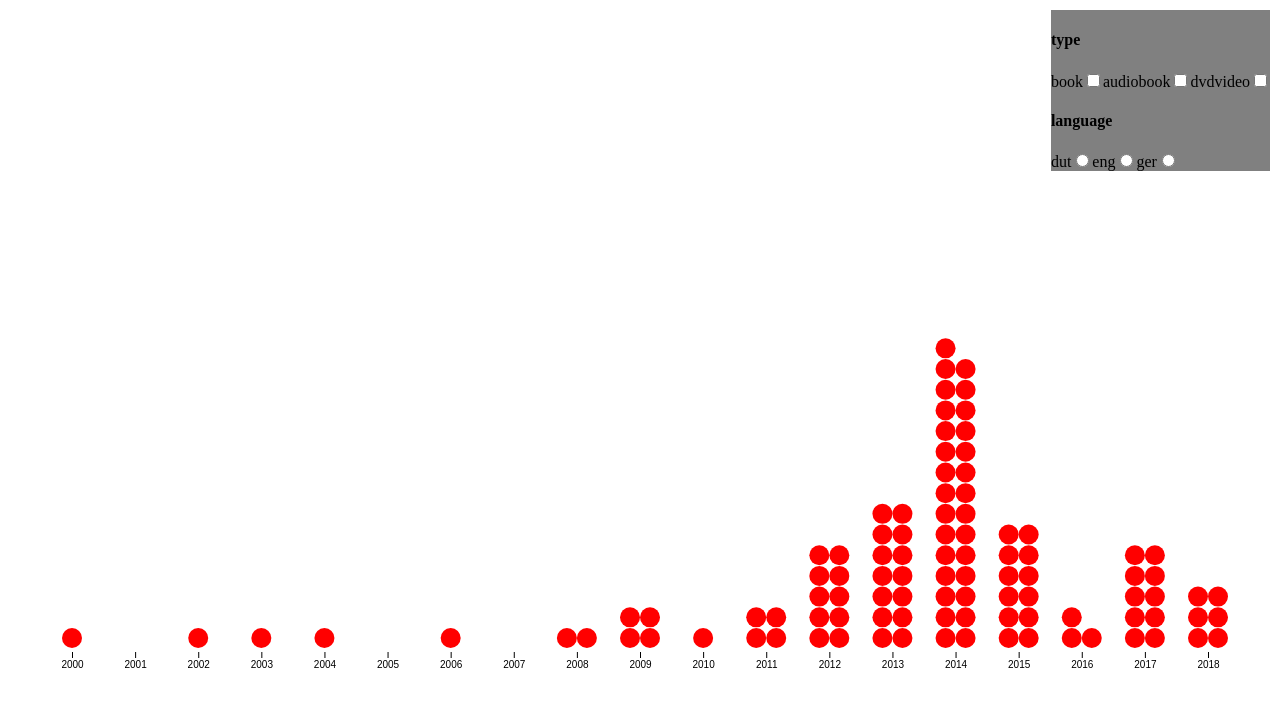
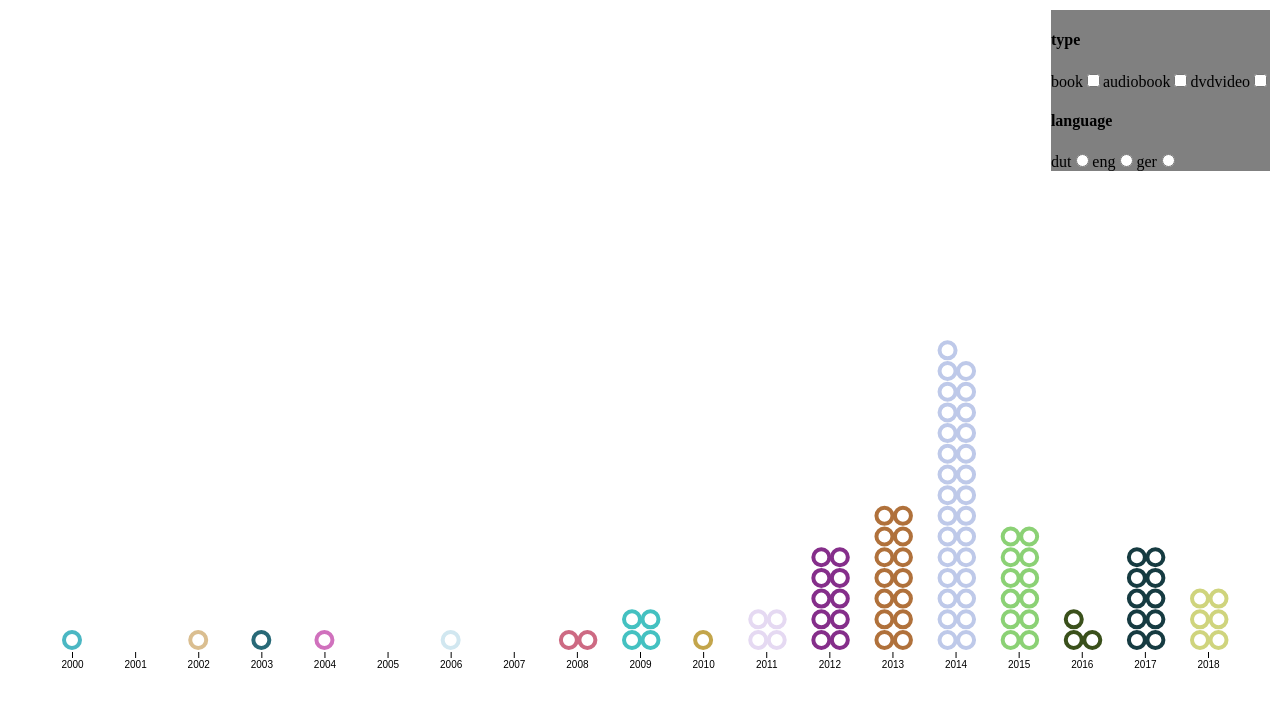
Before and after one commit to Denniswegereef/frontend-data, a website: page src/index.html in a window 1280 px wide. Drawn offline with Linux system fonts and the light colour scheme.

```diff
--- a/src/index.js
+++ b/src/index.js
@@ -7,7 +7,8 @@
   left: 72
 }
 
-const dotSize = 10
+const dotSize = 8
+const dotSpacing = 2.5
 
 const width = window.innerWidth - margin.left - margin.right,
   height = 600
@@ -46,7 +47,9 @@
   const uniqueYears = uniqueKeys(data, 'publicationYear', 'asc')
 
   const bandScaleX = d3.scaleBand().range([0, width])
-  let xScale = d3.scaleLinear().range([0, width])
+  const xScale = d3.scaleLinear().range([0, width])
+  const yScale = d3.scaleLinear().range([height, 0])
+  const bandScaleY = d3.scaleBand().range([0, height])
 
   update(data)
   filterSystem(data)
@@ -139,18 +142,6 @@
       .key(book => book.publicationYear)
       .entries(newData)
 
-    // Get the min and max year
-    var maxYearsTotal = d3.max(yearsSorted, d => d.values.length)
-
-    const yScale = d3
-      .scaleLinear()
-      .range([height, 0])
-      .domain([0, maxYearsTotal])
-    const bandScaleY = d3
-      .scaleBand()
-      .range([0, height])
-      .domain([0, maxYearsTotal])
-
     updateScale(yearsSorted)
 
     const groups = svg.selectAll('.group').data(yearsSorted)
@@ -168,8 +159,7 @@
       .selectAll('.group')
       .selectAll('circle')
       .data(d => d.values.map(item => item))
-
-    circles.exit().remove()
+      .style('stroke', d => yearColors[d.publicationYear])
 
     circles
       .enter()
@@ -177,8 +167,19 @@
       .attr('class', 'dot')
       .attr('r', dotSize)
       .attr('cy', (d, i) => yScale(Math.floor(i / 2)))
-      .attr('cx', (d, i) => (i % 2 ? dotSize * 2 : 0))
-      .style('fill', d => 'red')
+      .attr('cx', (d, i) => (i % 2 ? dotSize * 2 + dotSpacing : 0))
+      .style('fill', '#fff')
+      .style('stroke', d => yearColors[d.publicationYear])
+      .attr('stroke-width', 4)
+      .on('mouseover', function(d) {
+        d3.select(this).style('fill', yearColors[d.publicationYear])
+      })
+      .on('mouseout', function(d) {
+        d3.select(this).style('fill', '#fff')
+        d3.select(this).attr('r', dotSize)
+      })
+
+    circles.exit().remove()
   }
 
   function getXposition(d) {
@@ -191,7 +192,14 @@
     const min = d3.min(updatedData.map(d => d.key))
     const max = d3.max(updatedData.map(d => d.key))
 
+    // Get the min and max year
+    const maxYearsTotal = d3.max(updatedData, d => d.values.length)
+
     bandScaleX.domain([0, updatedData.length])
+
+    yScale.domain([0, maxYearsTotal])
+
+    bandScaleY.domain([0, maxYearsTotal])
 
     xScale.domain([min, max])
 
--- a/src/style.css
+++ b/src/style.css
@@ -18,3 +18,7 @@
   min-width: 100px;
   min-height: 100px;
 }
+
+.dot {
+  cursor: pointer;
+}
```
Also changed, not shown: README.md.
